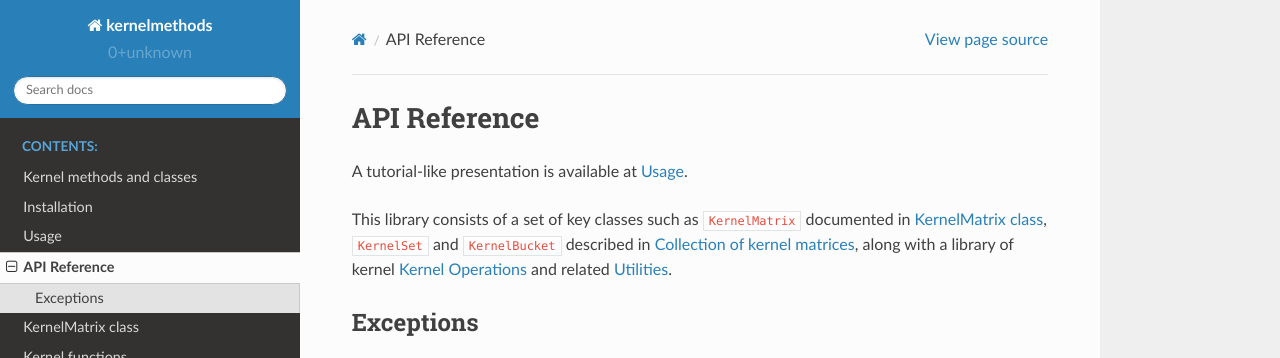
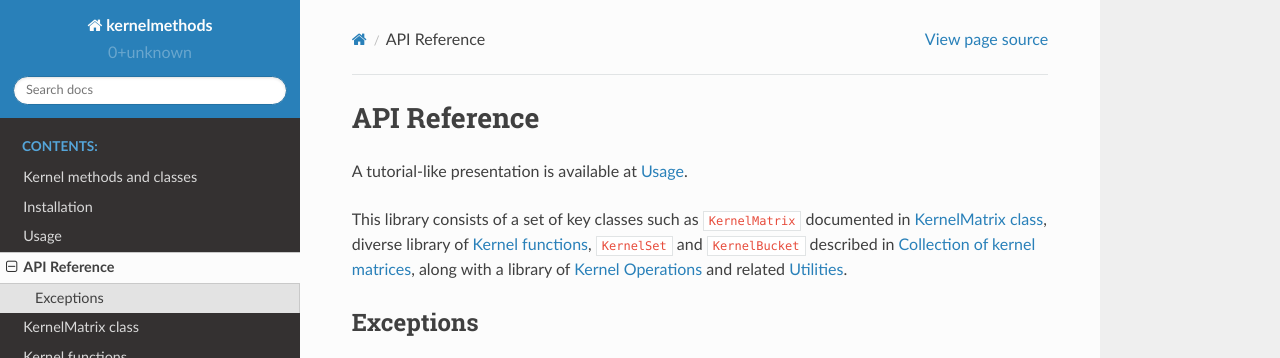
Before and after one commit to raamana/kernelmethods, a Sphinx documentation site: the page built from docs/API.rst, in a window 1280 px wide, cut to the strip 0-358 px from the top of the page. Built offline with Sphinx 7.4.7 and the Read the Docs theme 2.0.0, drawn with Linux system fonts in a browser that asks for light colours.

Commit message:
more fixes

```diff
--- a/docs/API.rst
+++ b/docs/API.rst
@@ -3,7 +3,7 @@ API Reference
 
 A tutorial-like presentation is available at :doc:`usage`.
 
-This library consists of a set of key classes such as ``KernelMatrix`` documented in :doc:`kernel_matrix`, ``KernelSet`` and ``KernelBucket`` described in :doc:`km_collections`, along with a library of kernel :doc:`operations` and related :doc:`utilities`.
+This library consists of a set of key classes such as ``KernelMatrix`` documented in :doc:`kernel_matrix`, diverse library of :doc:`kernel_functions`, ``KernelSet`` and ``KernelBucket`` described in :doc:`km_collections`, along with a library of :doc:`operations` and related :doc:`utilities`.
 
 
 Exceptions
--- a/docs/graph_kernels.rst
+++ b/docs/graph_kernels.rst
@@ -1,2 +1,2 @@
 Graph kernels (coming soon)
----------------------------
+----------------------------
--- a/docs/index.rst
+++ b/docs/index.rst
@@ -1,5 +1,5 @@
 Welcome to kernelmethods's documentation!
-======================================
+=========================================
 
 .. toctree::
    :maxdepth: 3
```
